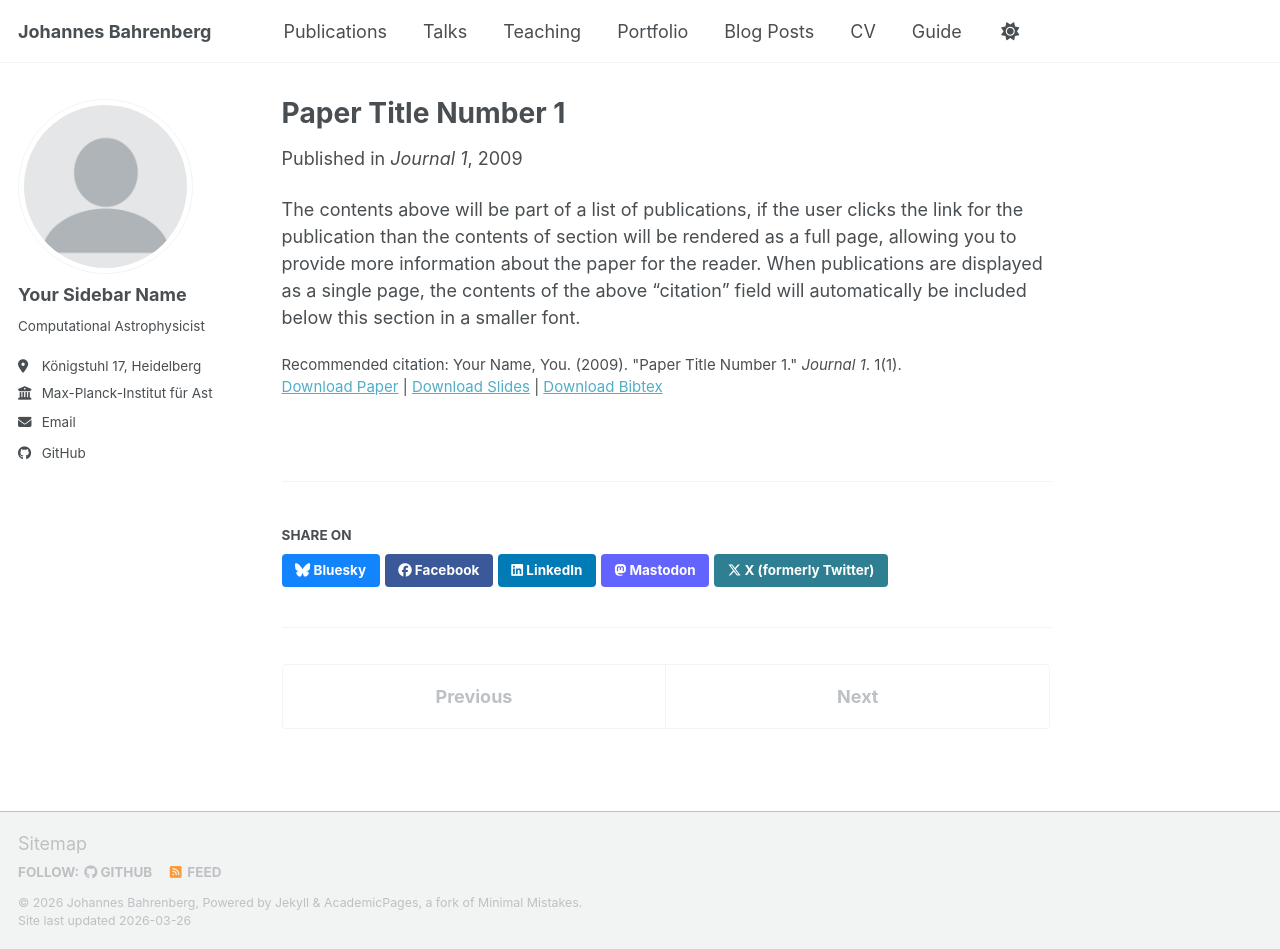
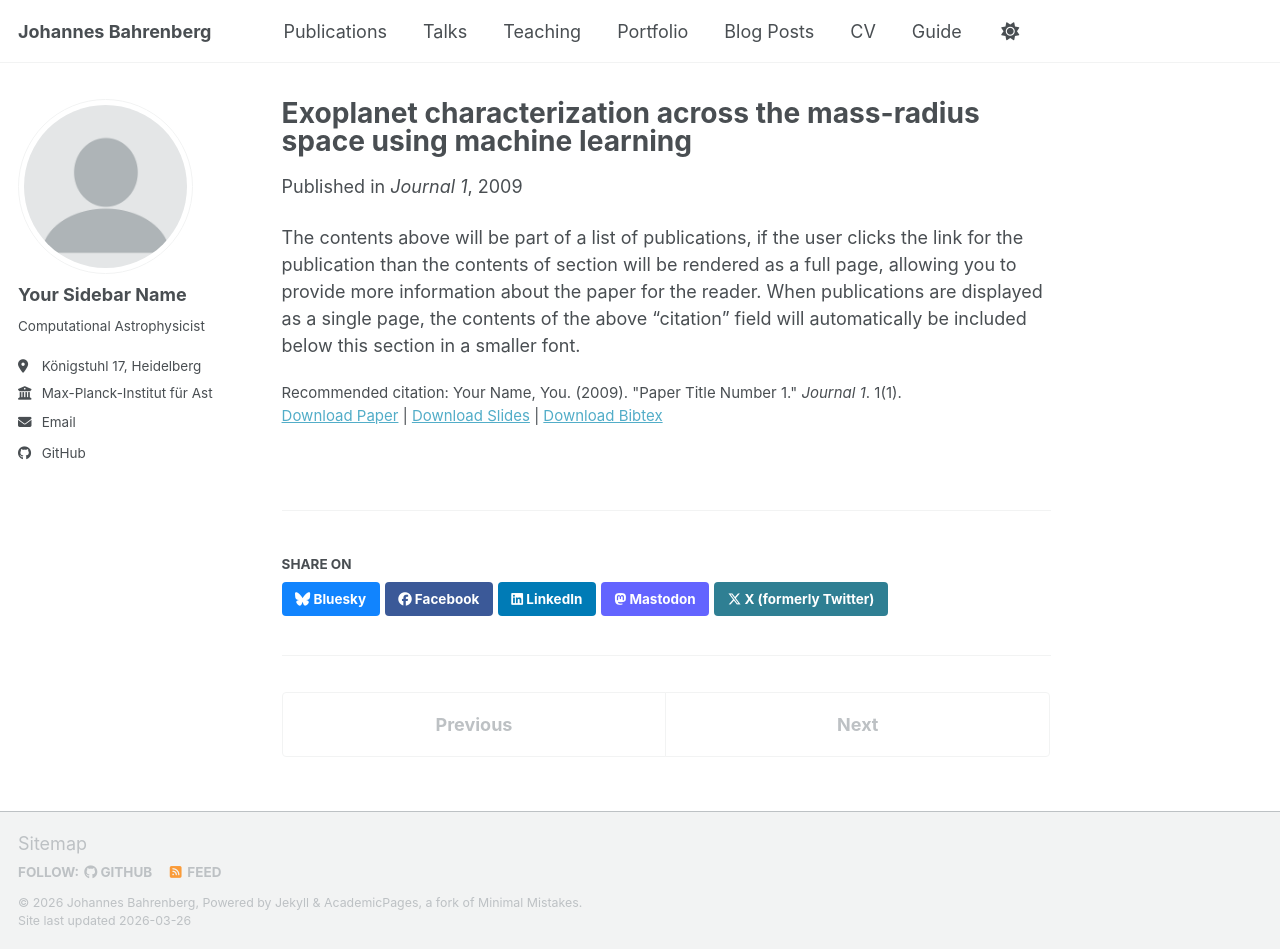
Before and after one commit to johannesbahrenberg/johannesbahrenberg.github.io, a Jekyll site: the page built from _publications/2009-10-01-paper-title-number-1.md, in a window 1280 px wide and 949 px high. Built offline with Jekyll 4.4.1, drawn with Linux system fonts in a browser that asks for light colours; a script bundle is joined from its source files by our own code; library files that are not in the unit come from our copies.

Commit message:
Update paper title for publication

```diff
--- a/_publications/2009-10-01-paper-title-number-1.md
+++ b/_publications/2009-10-01-paper-title-number-1.md
@@ -1,5 +1,5 @@
 ---
-title: "Paper Title Number 1"
+title: "Exoplanet characterization across the mass-radius space using machine learning"
 collection: publications
 category: manuscripts
 permalink: /publication/2009-10-01-paper-title-number-1
```
